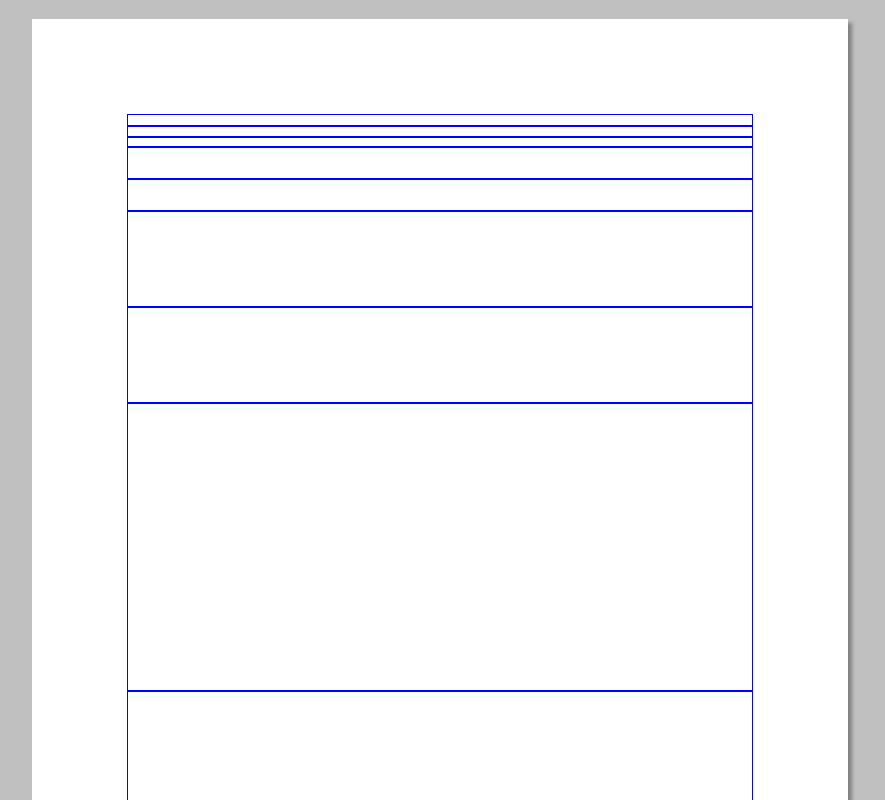
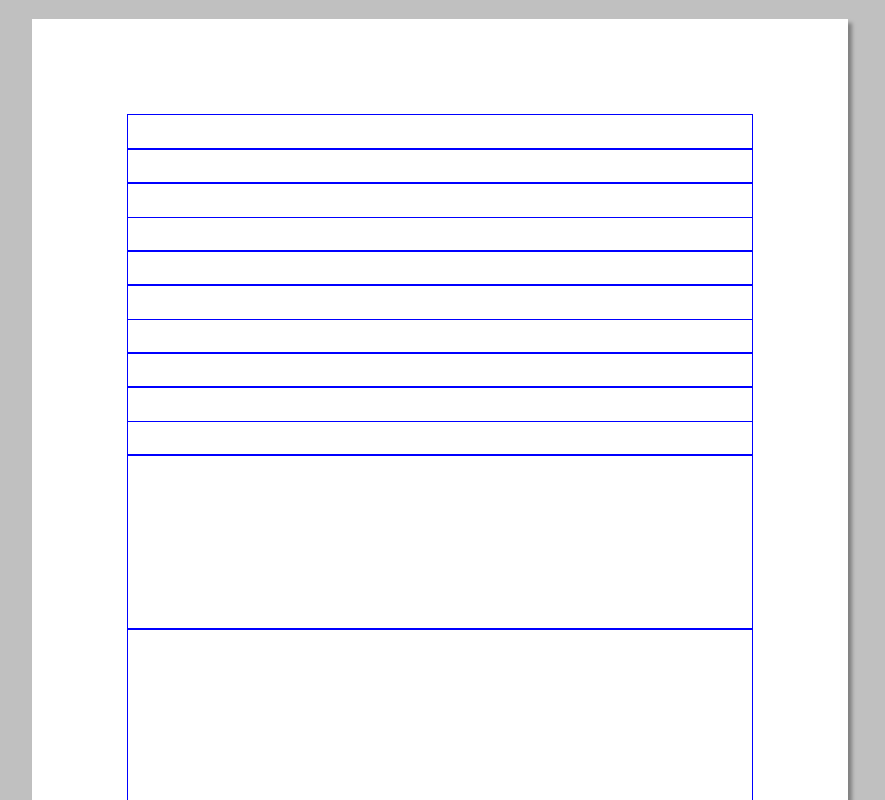
Before and after one commit to marinm/bmd, a Vue app: page / in a window 1280 px wide. Shown: the top 800 px of the page, without its empty margins (200-1085 px from the left). Built offline with nearby package versions, Linux system fonts and the light colour scheme.

Commit message:
textarea in each box

```diff
--- a/src/components/Box.vue
+++ b/src/components/Box.vue
@@ -6,6 +6,7 @@
     :data-box-id="boxId"
   >
     <slot />
+    <textarea></textarea>
   </div>
 </template>
 
@@ -52,4 +53,17 @@ export default {
 .box.selected {
   background-color: aliceblue;
 }
+.box textarea {
+  width: 100%;
+  height: 100%;
+  border: none;
+  box-sizing: border-box;
+  margin: 0;
+  font-family: sans-serif;
+  resize: none;
+  background-color: transparent;
+}
+.box textarea:focus {
+  outline: none;
+}
 </style>
```
